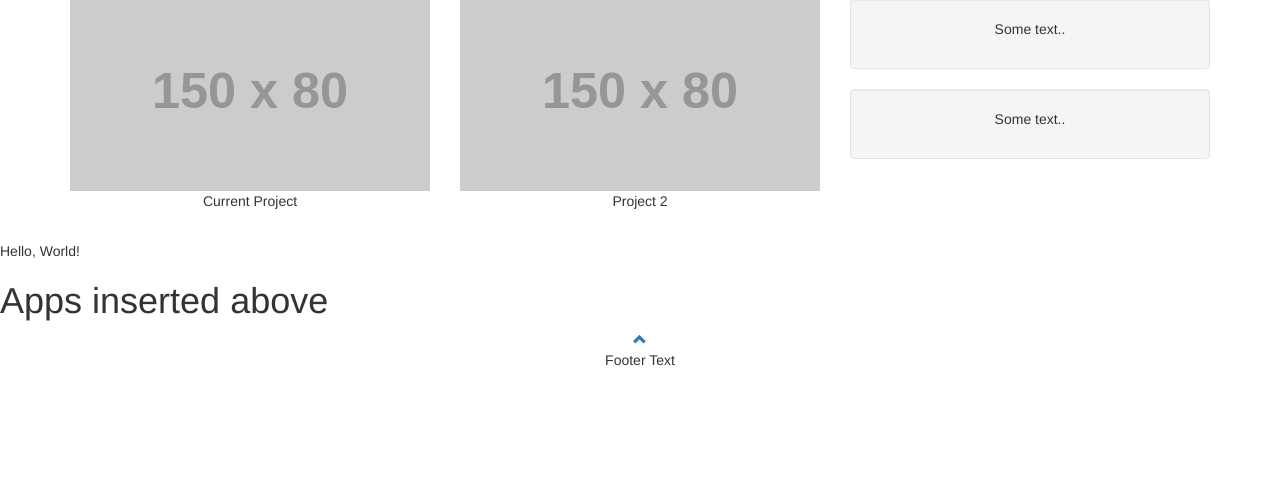
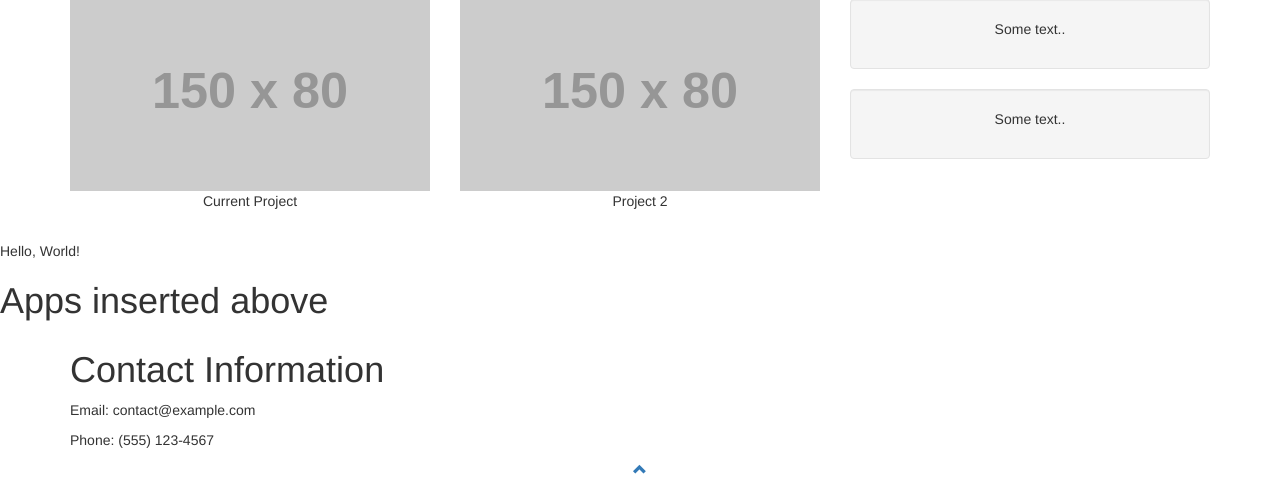
Before and after one commit to modonohoe/emerg3d, a Django app: page / in a window 1280 px wide. Shown: the part 658-1158 px from the top of the page. Before the commit the page ends 1038 px from the top, so only its background shows below. Run offline with Django 3.2, Linux system fonts and the light colour scheme; some libraries are stand-ins or nearby versions.

Commit message:
Add social media links to footer in base.html

```diff
--- a/templates/base.html
+++ b/templates/base.html
@@ -160,11 +160,27 @@
 
     <h1>Apps inserted above</h1>
 
+    <!-- Page Content -->
+    <div class="container">
+        <h1>Contact Information</h1>
+        <p>Email: contact@example.com</p>
+        <p>Phone: (555) 123-4567</p>
+    </div>
+
     <footer class="container-fluid text-center">
       <a href="#myPage" title="To Top">
         <span class="glyphicon glyphicon-chevron-up"></span>
       </a>
-      <p>Footer Text</p>
+        <div class="container text-center">
+        <!-- Social Media Links -->
+        <a href="#" class="btn btn-social-icon btn-facebook" target="_blank" aria-label="Facebook"><i
+                class="fab fa-facebook"></i></a>
+        <a href="#" class="btn btn-social-icon btn-twitter" target="_blank" aria-label="Twitter"><i
+                class="fab fa-twitter"></i></a>
+        <a href="#" class="btn btn-social-icon btn-linkedin" target="_blank" aria-label="LinkedIn"><i
+                class="fab fa-linkedin"></i></a>
+        <a href="#" class="btn btn-social-icon btn-instagram" target="_blank" aria-label="Instagram"><i
+                class="fab fa-instagram"></i></a>
     </footer>
   </body>
 </html>
```
